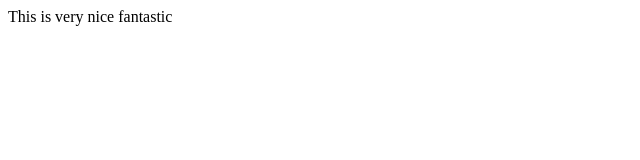
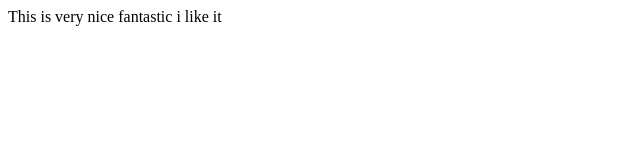
Before and after one commit to Dhirajpatil99/demo1, a plain HTML site: page index.html in a window 1280 px wide. Shown: the full height of the page, 0-640 px from the left. Drawn offline with Linux system fonts and the light colour scheme.

Commit message:
new branch

```diff
--- a/index.html
+++ b/index.html
@@ -1,2 +1,2 @@
-<p> This is very nice fantastic
+<p> This is very nice fantastic i like it
 </p>
```
